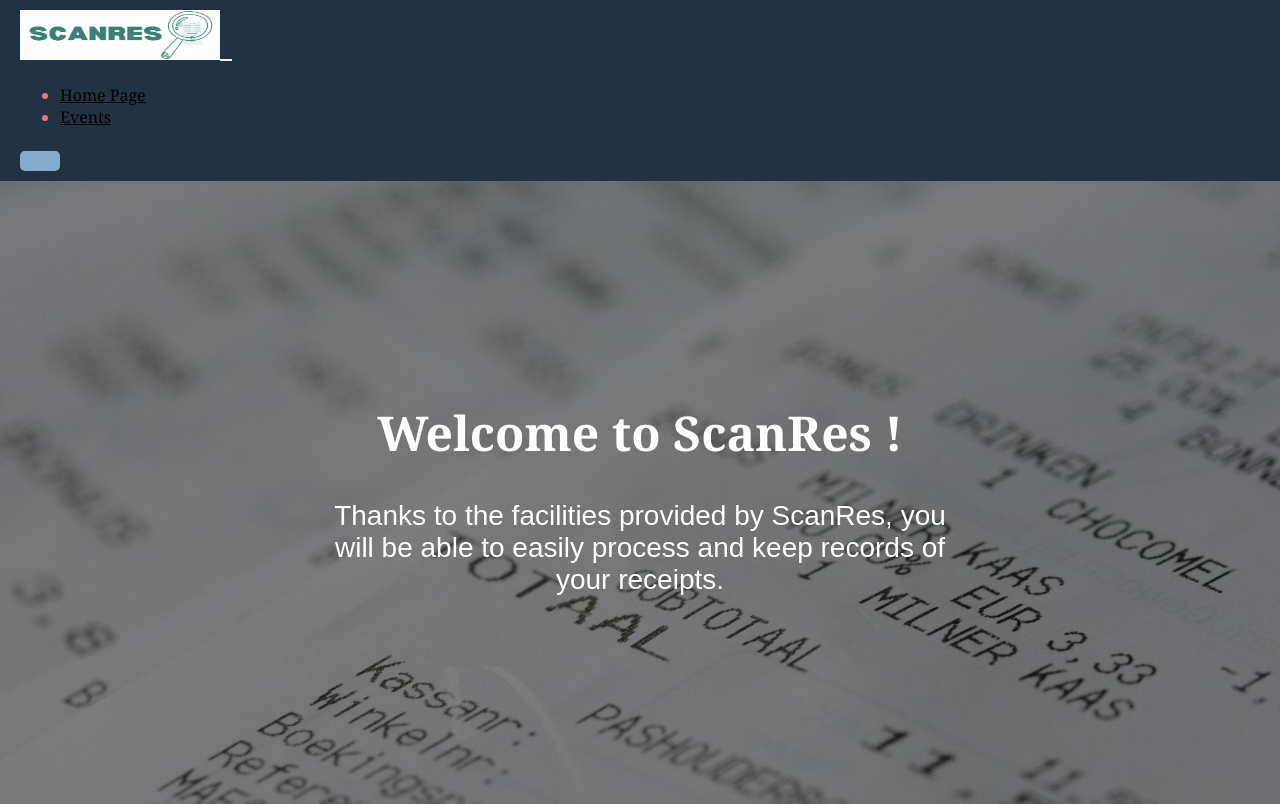
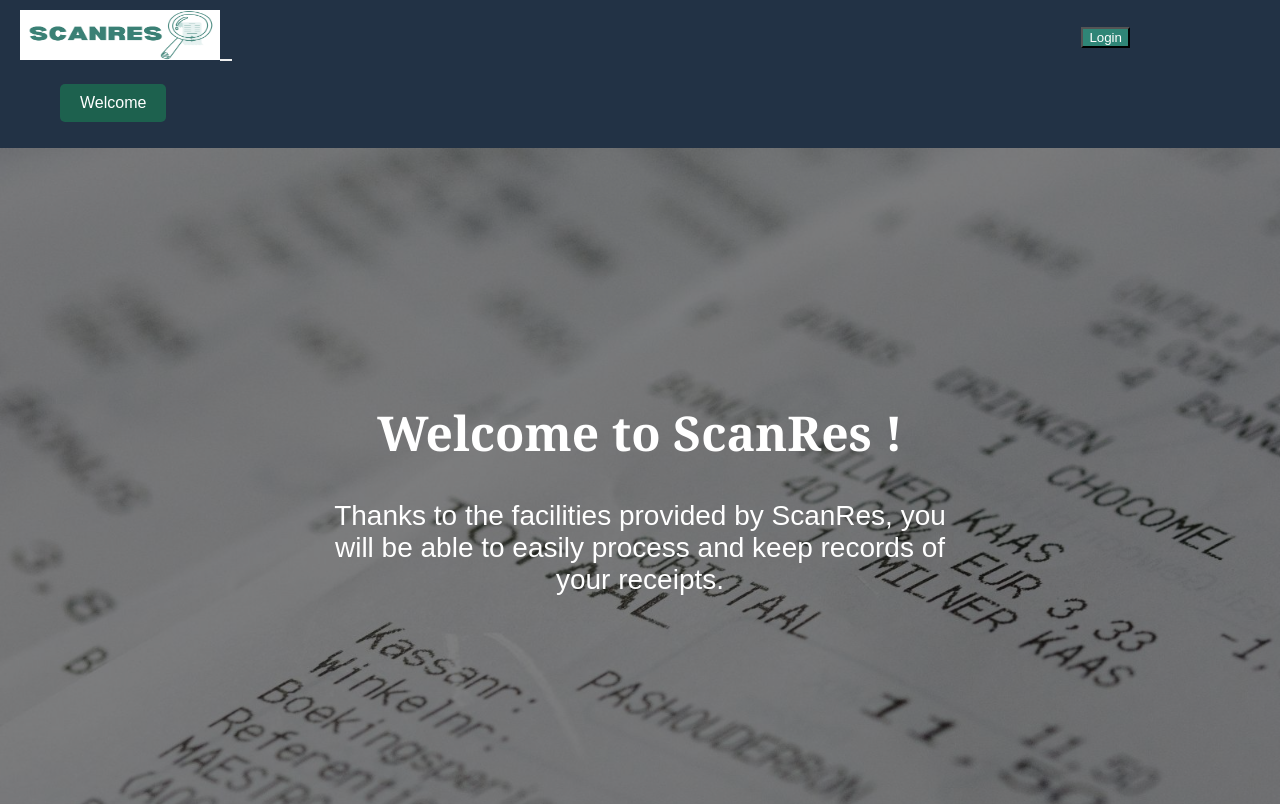
Before and after one commit to basakilic/gradproject-main, a React (Create React App) app in the folder frontend/: page / in a window 1280 px wide. Shown: the top 804 px of the page. Built offline with nearby package versions, Linux system fonts and the light colour scheme.

Commit message:
navbar updated

```diff
--- a/frontend/src/Navbar.css
+++ b/frontend/src/Navbar.css
@@ -5,19 +5,29 @@
   border-radius: 0.25rem;
   margin-inline: 2px;
 }
-  .nav-item.nav-item:hover{
+
+.nav-item.nav-item:hover {
   background-color: #35475791;
   font-weight: bold;
   border-radius: 0.25rem;
 
 }
+
 .nav-item.active:hover {
   background-color: transparent;
 
 }
-  .navbar{
+
+.welcome-dropdown {
+  position: absolute;
+  right: 1500;
+}
+
+
+.navbar {
   background-color: #223245;
 }
+
 .btn-primary {
   background-color: #35475791;
   color: #ffffff;
@@ -36,7 +46,7 @@
 .navbar-brand {
   font-size: 1.5rem;
   font-style: bold;
-    font-family:Impact, Haettenschweiler, 'Arial Narrow Bold', sans-serif
+  font-family: Impact, Haettenschweiler, 'Arial Narrow Bold', sans-serif
 }
 
 .navbar-toggler {
@@ -52,7 +62,7 @@
 }
 
 .dropbtn {
-    background-color: #86accb;
+  background-color: #1D614E;
   border: none;
   color: #fff;
   padding: 10px 20px;
@@ -73,7 +83,7 @@
   position: absolute;
   background-color: #f9f9f9;
   min-width: 160px;
-    box-shadow: 0px 8px 16px 0px rgba(0,0,0,0.2);
+  box-shadow: 0px 8px 16px 0px rgba(0, 0, 0, 0.2);
   z-index: 1;
   border-radius: 5px;
 }
@@ -98,5 +108,5 @@
 
 
 .dropdown:hover .dropbtn {
-    background-color: #0f4877;
+  background-color: #092e23;
 }
--- a/frontend/src/Navbar.js
+++ b/frontend/src/Navbar.js
@@ -1,7 +1,8 @@
-import React from 'react';
+// Navbar.js
+
+import React, { useState, useEffect } from 'react';
 import { Link, useLocation, useNavigate } from 'react-router-dom';
-import './Navbar.css';
-import { useState, useEffect } from 'react';
+import './Navbar.css'; // Include the CSS file
 import logo from './logo.png';
 
 function Navbar() {
@@ -78,16 +79,28 @@ function Navbar() {
   };
 
   const renderUserSpecificLinks = () => {
-    // The same user-specific links logic
-    // ...
+    return (
+      <li className={`nav-item dropdown ${location.pathname === '/profile' ? 'active' : ''}`}>
+        <div className="dropdown welcome-dropdown">
+          <button className="dropbtn">
+            Welcome {username}
+          </button>
+          <div className="dropdown-content">
+            <Link to="/profile">Profile</Link>
+            <a onClick={handleLogout}>Logout</a>
+          </div>
+        </div>
+      </li>
+    );
+  };
 
-    return null;
-  };
+
+
 
   return (
     <nav className="navbar navbar-expand-lg navbar-light bg-light">
       <Link className="navbar-brand" to="/homepage">
-        <img src={logo} alt="HugsForBugs logo" width="200" height="50" />
+        <img src={logo} alt="ScanRes logo" width="200" height="50" />
       </Link>
 
       <button
@@ -103,27 +116,13 @@ function Navbar() {
       </button>
       <div className="collapse navbar-collapse" id="navbarNav">
         <ul className="navbar-nav ml-auto">
-          <li className={`nav-item ${location.pathname === '/homepage' ? 'active' : ''}`}>
-            <Link to="/homepage" className="nav-link">
-              Home Page
-            </Link>
-          </li>
-          <li className={`nav-item ${location.pathname === '/showevents' ? 'active' : ''}`}>
-            <Link to="/showevents" className="nav-link">
-              Events
-            </Link>
-          </li>
+
+          <Link to="/login" style={{ position: 'absolute', top: '25px', right: '150px', textAlign: 'center' }}>
+            <button className='btn btn-success'>Login</button>
+          </Link>
           {renderUserSpecificLinks()}
         </ul>
         <div className="mx-auto">{renderSearchBar()}</div>
-      </div>
-
-      <div className="dropdown">
-        <button className="dropbtn">{username}</button>
-        <div className="dropdown-content">
-          <a href="/profile">Profile</a>
-          <a onClick={handleLogout}>Logout</a>
-        </div>
       </div>
     </nav>
   );
```
Lines whose indentation alone changed are shown as unchanged.
